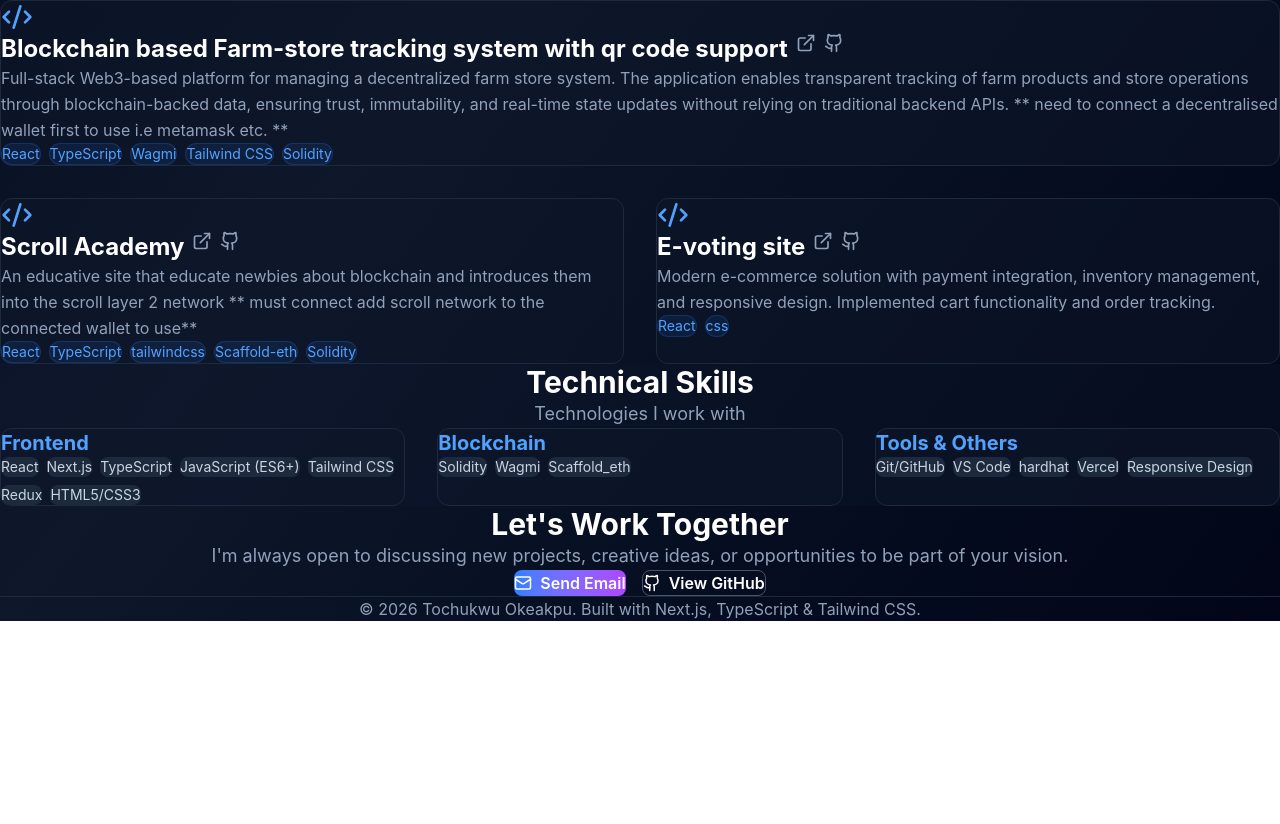
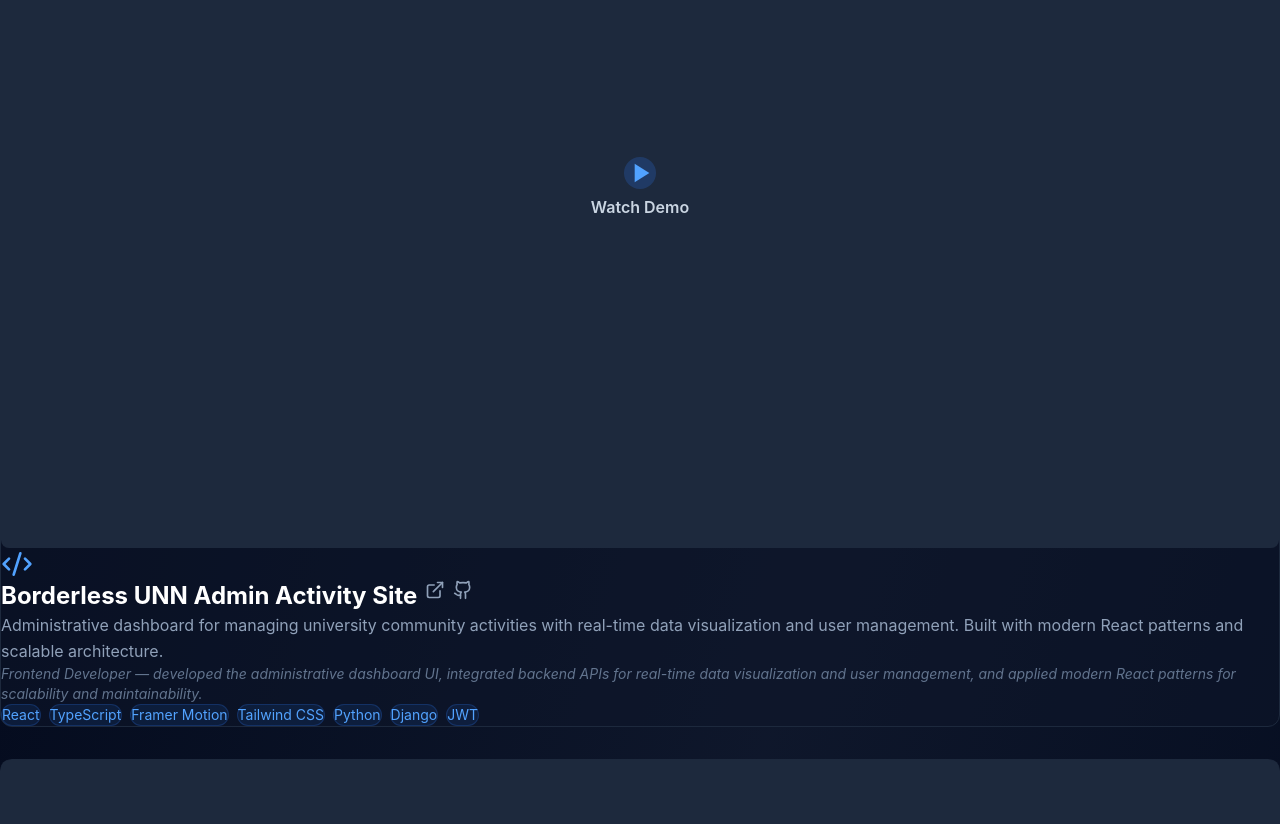
Before and after one commit to Toch-man/tochukwu-portfolio, a Next.js app: page / in a window 1280 px wide. Shown: the part 1036-1860 px from the top of the page. Before the commit the page ends 1657 px from the top, so only its background shows below. Built offline with nearby package versions, Linux system fonts and the light colour scheme.

Commit message:
kizito_codes added

```diff
--- a/app/page.tsx
+++ b/app/page.tsx
@@ -1,6 +1,6 @@
 "use client";
 
-import React, { useState, useEffect } from "react";
+import { useState, useEffect } from "react";
 import {
   Github,
   Mail,
@@ -28,6 +28,7 @@
   tech: string[];
   liveLink: string;
   githubLink: string;
+  videoUrl?: string;
   featured: boolean;
 }
 
@@ -39,6 +40,7 @@
   const [isMenuOpen, setIsMenuOpen] = useState<boolean>(false);
   const [activeSection, setActiveSection] = useState<string>("home");
   const [isVisible, setIsVisible] = useState<boolean>(false);
+  const [activeVideo, setActiveVideo] = useState<string | null>(null);
 
   useEffect(() => {
     setIsVisible(true);
@@ -60,16 +62,28 @@
       role: "Frontend Developer — developed the administrative dashboard UI, integrated backend APIs for real-time data visualization and user management, and applied modern React patterns for scalability and maintainability.",
       tech: [
         "React",
-        "Typescrpt",
-        "framer motion",
-        "Tailindcss",
-        "python",
-        "django",
+        "TypeScript",
+        "Framer Motion",
+        "Tailwind CSS",
+        "Python",
+        "Django",
         "JWT",
       ],
       liveLink: "https://admin-frontend-liart-nine.vercel.app/",
       githubLink:
         "https://github.com/B-rder-ess-Dev-Hub-UNN/admin-frontend.git",
+      videoUrl: "https://www.youtube.com/embed/FIUUvlfIG7I",
+      featured: true,
+    },
+    {
+      title: "kizito_codes",
+      description:
+        "A tutorial site with tutorial videos on web development courses",
+      role: "Built the frontend of this project using Next.js, TypeScript and Tailwind CSS",
+      tech: ["Next.js", "TypeScript", "Tailwind CSS"],
+      liveLink: "",
+      githubLink: "",
+      videoUrl: "https://www.youtube.com/embed/IIuTm3_VpSg",
       featured: true,
     },
     {
@@ -80,32 +94,32 @@
       tech: ["React", "TypeScript", "Wagmi", "Tailwind CSS", "Solidity"],
       liveLink: "https://agric-tech-v85t.vercel.app/",
       githubLink: "https://github.com/Toch-man/Agric_Tech.git",
+      videoUrl: "https://www.youtube.com/embed/xgAP-yAO6CE",
       featured: true,
     },
-
     {
       title: "Scroll Academy",
       description:
-        "An educative site that educate newbies about blockchain and introduces them into the scroll layer 2 network ** must connect add scroll  network to the connected wallet to use**",
-      role: "",
-      tech: ["React", "TypeScript", "tailwindcss", "Scaffold-eth", "Solidity"],
-      liveLink: "https://agric-tech-v85t.vercel.app/",
+        "An educative site that educates newbies about blockchain and introduces them into the scroll layer 2 network ** must connect add scroll network to the connected wallet to use**",
+      role: "Full-Stack Developer",
+      tech: ["React", "TypeScript", "Tailwind CSS", "Scaffold-eth", "Solidity"],
+      liveLink: "https://scroll-academy-nextjs.vercel.app/",
       githubLink: "https://github.com/Toch-man/scroll_academy.git",
+      videoUrl: "https://www.youtube.com/embed/n5p4TyHMlMQ",
       featured: false,
     },
     {
       title: "E-voting site",
       description:
-        "Modern e-commerce solution with payment integration, inventory management, and responsive design. Implemented cart functionality and order tracking.",
-      role: " Built the frontend of a voting site usign local storage to store data fromt the application",
-      tech: ["React", "css"],
+        "Modern e-voting solution with secure authentication and real-time vote tracking. Implemented local storage for data persistence and responsive design for all devices.",
+      role: "Frontend Developer - Built the frontend of a voting site using local storage to store data from the application",
+      tech: ["React", "CSS"],
       liveLink: "https://e-voting-site.vercel.app/",
       githubLink: "https://github.com/Toch-man/E-voting-site.git",
+      videoUrl: "https://www.youtube.com/embed/M5-HH1lVSwM",
       featured: false,
     },
   ];
-
-  // EDIT YOUR SKILLS HERE
   const skills: Skills = {
     Frontend: [
       "React",
@@ -117,11 +131,10 @@
       "HTML5/CSS3",
     ],
     Blockchain: ["Solidity", "Wagmi", "Scaffold_eth"],
-
     "Tools & Others": [
       "Git/GitHub",
       "VS Code",
-      "hardhat",
+      "Hardhat",
       "Vercel",
       "Responsive Design",
     ],
@@ -137,7 +150,7 @@
   };
 
   return (
-    <div className="min-h-screen bg-linear-to-br from-slate-950 via-slate-900 to-slate-950 text-white ">
+    <div className="min-h-screen bg-linear-to-br from-slate-950 via-slate-900 to-slate-950 text-white">
       {/* Navigation */}
       <nav className="fixed top-3 w-full bg-slate-950/80 backdrop-blur-lg z-50 border-b border-slate-800">
         <div className="max-w-6xl mx-auto">
@@ -191,7 +204,7 @@
       {/* Hero Section */}
       <section
         id="home"
-        className={`min-h-screen w-full flex  gap-3 items-center justify-center px-6 pt-20 transition-all duration-1000 ${
+        className={`min-h-screen w-full flex gap-3 items-center justify-center px-6 pt-20 transition-all duration-1000 ${
           isVisible ? "opacity-100 translate-y-0" : "opacity-0 translate-y-10"
         }`}
       >
@@ -256,12 +269,50 @@
                   project.featured ? "md:col-span-2" : ""
                 }`}
               >
-                <div className=" mb-4">
+                {/* Video Demo Section */}
+                {project.videoUrl && (
+                  <div className="mb-6 relative group">
+                    {activeVideo === project.title ? (
+                      <div className="aspect-video bg-slate-800 rounded-lg overflow-hidden">
+                        <iframe
+                          className="w-full h-full"
+                          src={project.videoUrl}
+                          title={`${project.title} Demo`}
+                          allow="accelerometer; autoplay; clipboard-write; encrypted-media; gyroscope; picture-in-picture"
+                          allowFullScreen
+                        />
+                      </div>
+                    ) : (
+                      <button
+                        onClick={() => setActiveVideo(project.title)}
+                        className="w-full aspect-video bg-slate-800 rounded-lg flex items-center justify-center hover:bg-slate-700 transition-colors"
+                      >
+                        <div className="text-center">
+                          <div className="bg-blue-500/20 rounded-full p-4 inline-block mb-2 group-hover:bg-blue-500/30 transition-colors">
+                            <svg
+                              className="w-8 h-8 text-blue-400"
+                              fill="currentColor"
+                              viewBox="0 0 24 24"
+                            >
+                              <path d="M8 5v14l11-7z" />
+                            </svg>
+                          </div>
+                          <p className="text-slate-300 font-semibold">
+                            Watch Demo
+                          </p>
+                        </div>
+                      </button>
+                    )}
+                  </div>
+                )}
+
+                <div className="mb-4">
                   <Code2 size={32} className="text-blue-400" />
                 </div>
                 <div className="flex flex-row gap-2">
-                  <h3 className="text-2xl font-bold mb-3">{project.title}</h3>{" "}
+                  <h3 className="text-2xl font-bold mb-3">{project.title}</h3>
                   <div className="flex gap-2 mr-3">
+                    {project.liveLink && (
                       <a
                         href={project.liveLink}
                         target="_blank"
@@ -271,6 +322,8 @@
                       >
                         <ExternalLink size={20} />
                       </a>
+                    )}
+                    {project.githubLink && (
                       <a
                         href={project.githubLink}
                         target="_blank"
@@ -280,12 +333,20 @@
                       >
                         <Github size={20} />
                       </a>
+                    )}
                   </div>
                 </div>
 
                 <p className="text-slate-400 mb-4 leading-relaxed">
                   {project.description}
                 </p>
+
+                {project.role && (
+                  <p className="text-slate-500 text-sm mb-4 italic">
+                    {project.role}
+                  </p>
+                )}
+
                 <div className="flex flex-wrap gap-2">
                   {project.tech.map((tech, i) => (
                     <span
@@ -306,7 +367,7 @@
       <section id="skills" className="py-20 px-6 mt-6 bg-slate-900/30">
         <div className="min-w-screen mx-auto">
           <div className="text-center mb-16">
-            <h2 className="text-3xl  font-bold mb-4">Technical Skills</h2>
+            <h2 className="text-3xl font-bold mb-4">Technical Skills</h2>
             <p className="text-slate-400 text-lg">Technologies I work with</p>
           </div>
 
```
Lines whose indentation alone changed are shown as unchanged.
